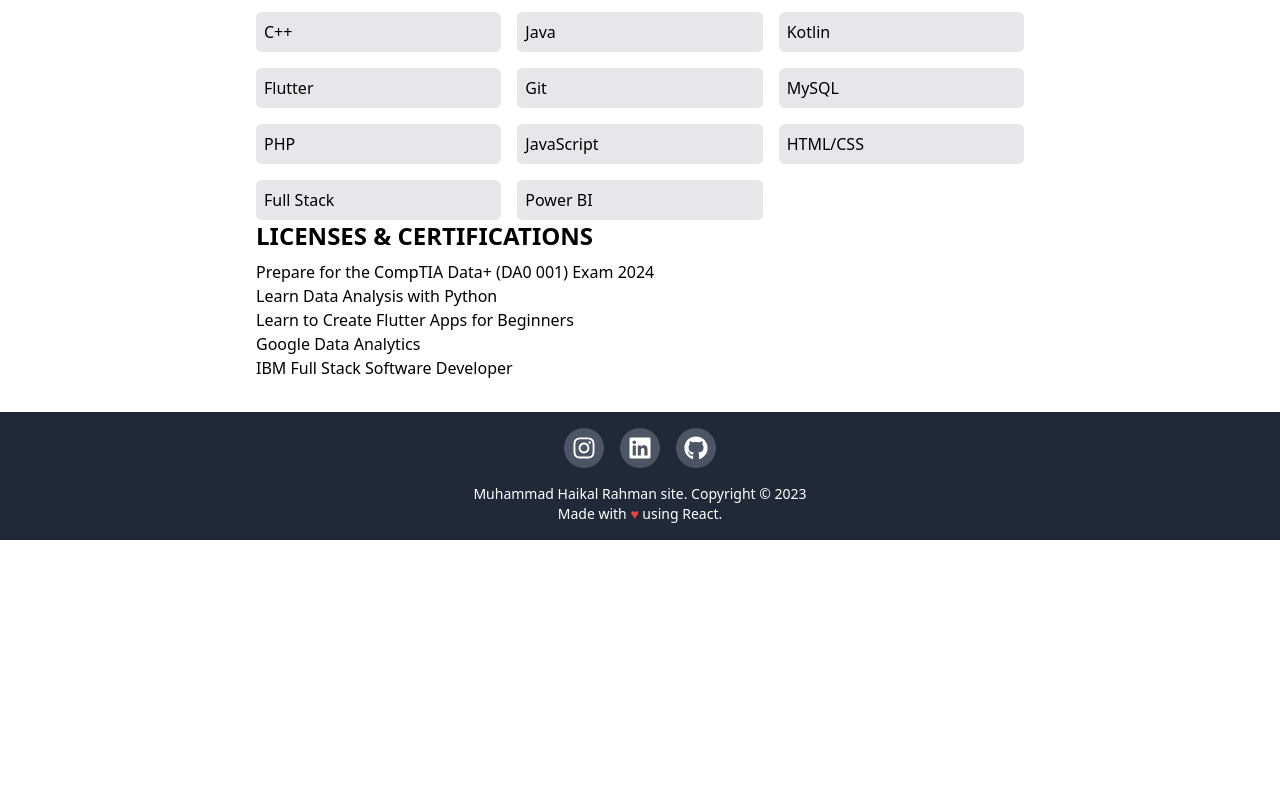
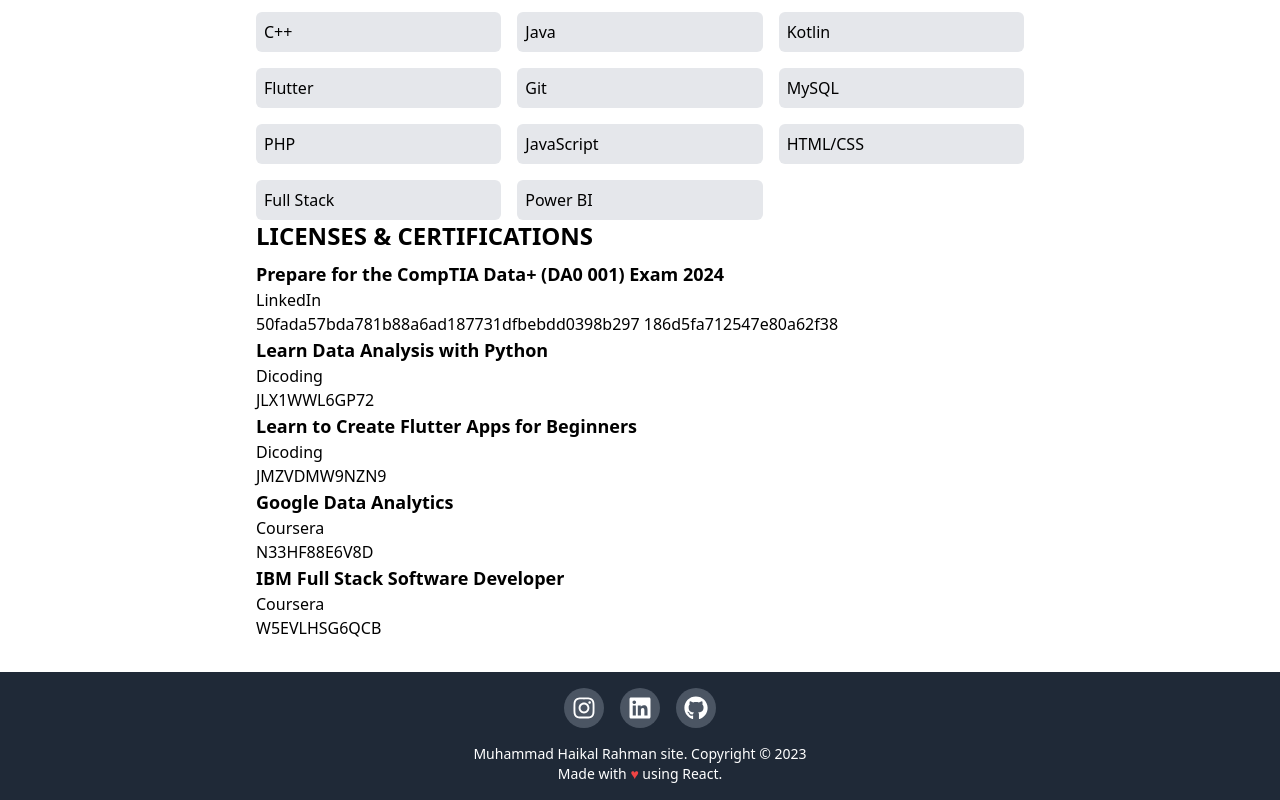
Before and after one commit to HaikalE/webPortofolio, a React (Create React App) app: page / in a window 1280 px wide. Shown: the part 700-1500 px from the top of the page. Before the commit the page ends 1240 px from the top, so only its background shows below. Built offline with nearby package versions, Linux system fonts and the light colour scheme.

Commit message:
Update Body.js

```diff
--- a/src/Body.js
+++ b/src/Body.js
@@ -1,4 +1,4 @@
-import React, { useState } from 'react';
+import React from 'react';
 
 const Body = () => {
   const skills = [
@@ -46,18 +46,6 @@
       image: 'image/certifications/ibm-fullstack.jpg',
     },
   ];
-  const volunteerExperience = [
-    {
-      title: 'Secretary of Communication and Information',
-      organization: 'Ikatan Mahasiswa Prodi S-1 Ilmu Komputer Universitas Sumatera Utara',
-      duration: 'Oct 2023 - Present',
-      responsibilities: [
-        'Effectively delegated tasks within the department, ensuring deadlines were met.',
-        'Monitored social media analytics to improve engagement and reach.',
-        'Produced comprehensive work program reports for decision-making.',
-      ],
-    },
-  ];
   const internshipExperience = [
     {
       title: 'Data Engineer Intern',
@@ -71,25 +59,6 @@
       ],
     },
   ];
-  const universityProjects = [
-    {
-      title: 'Telegram Ticketing Bot',
-      duration: 'Feb 2023 - Jun 2024',
-      description: [
-        'Reduced ticket resolution time by 35% through automation.',
-        'Utilized: Python, Telegram API, Power BI.',
-      ],
-    },
-  ];
-  const [fullscreenImage, setFullscreenImage] = useState(null);
-
-  const handleImageClick = (image) => {
-    setFullscreenImage(image);
-  };
-
-  const handleCloseFullscreen = () => {
-    setFullscreenImage(null);
-  };
 
   return (
     <div className="mx-4 my-8 sm:mx-auto max-w-3xl">
@@ -142,7 +111,6 @@
           </ul>
         </div>
       ))}
-      {/* Skills */}
       <h2 className="text-2xl font-bold mb-2">SKILLS</h2>
       <div className="grid grid-cols-1 sm:grid-cols-3 gap-4">
         {skills.map((skill, index) => (
@@ -153,7 +121,11 @@
       </div>
       <h2 className="text-2xl font-bold mb-2">LICENSES & CERTIFICATIONS</h2>
       {certifications.map((cert, index) => (
-        <div key={index}>{cert.title}</div>
+        <div key={index}>
+          <h3 className="text-lg font-semibold">{cert.title}</h3>
+          <p>{cert.organization}</p>
+          <p>{cert.code}</p>
+        </div>
       ))}
     </div>
   );
```
